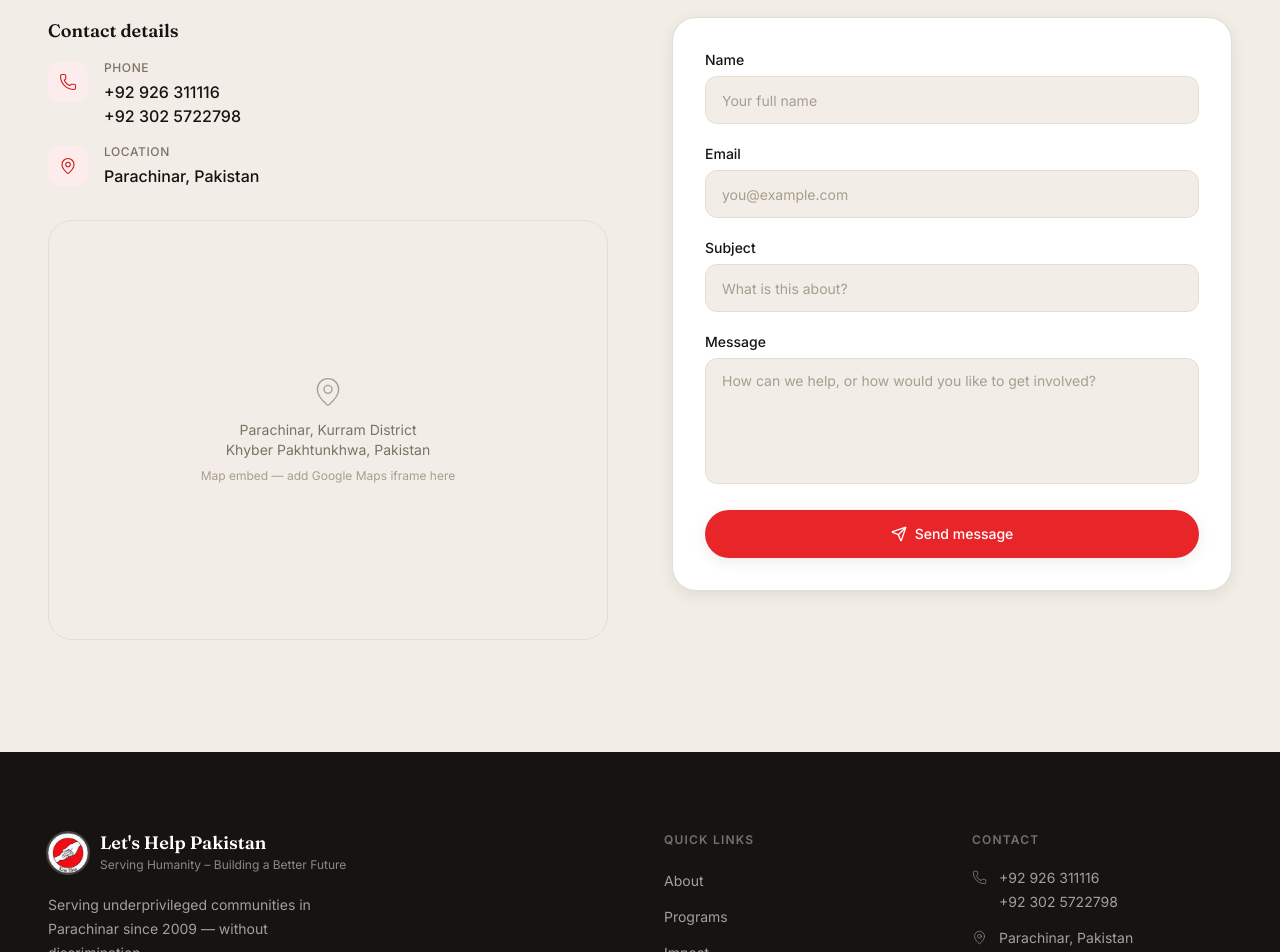
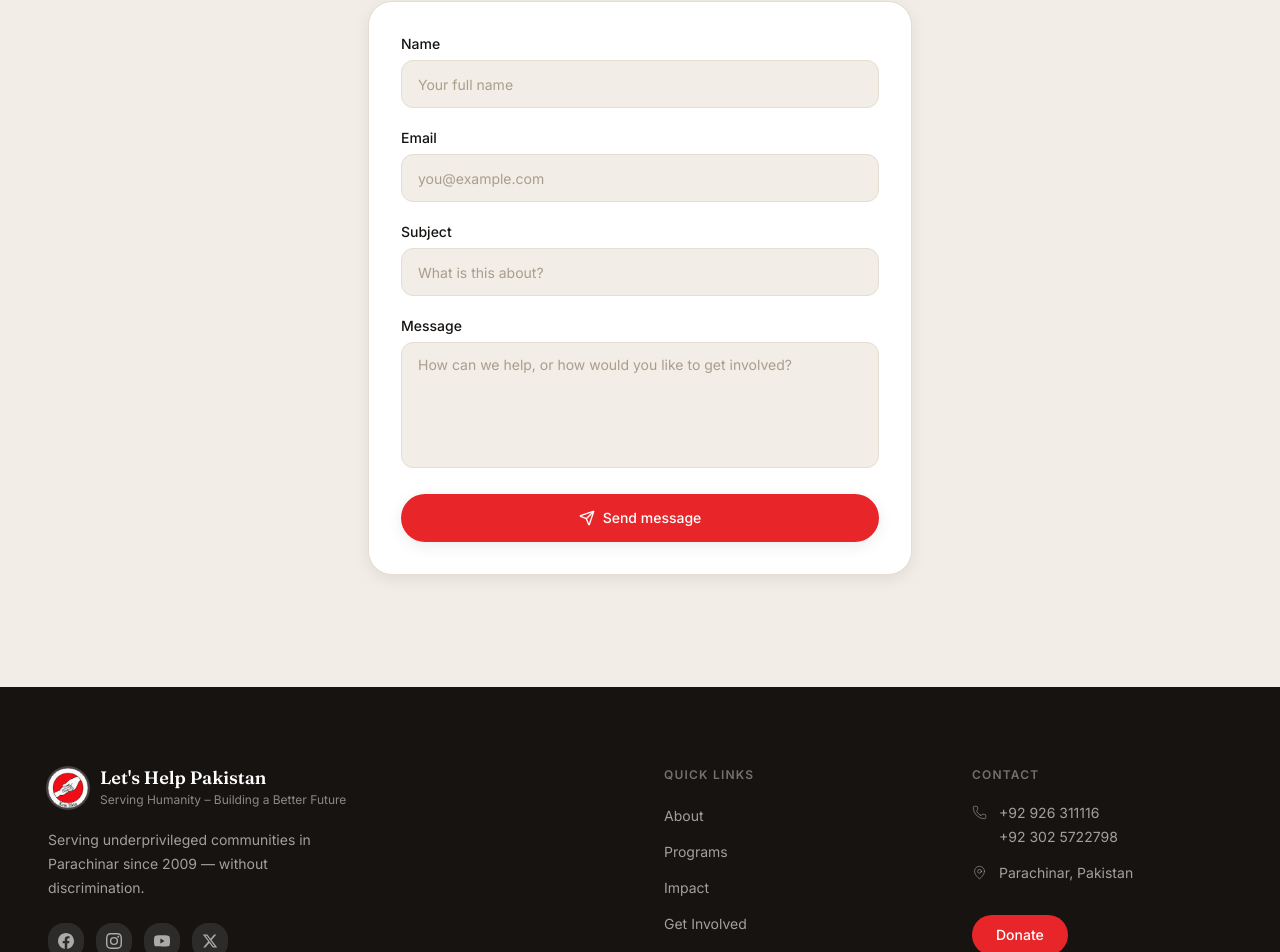
Before and after one commit to diya-noor/letshelppakistan, a Next.js app: page / in a window 1280 px wide. Shown: the part 6747-7699 px from the top of the page. Built offline with nearby package versions, Linux system fonts and the light colour scheme.

Commit message:
Contact form only with WhatsApp send + real social icons in footer

```diff
--- a/components/contact.tsx
+++ b/components/contact.tsx
@@ -1,75 +1,37 @@
 "use client";
 
-import { Phone, MapPin, Send } from "lucide-react";
-import { brand } from "@/data/content";
+import { Send } from "lucide-react";
 import { FadeIn } from "./motion-wrapper";
 
 export function Contact() {
+  const handleSubmit = (e: React.FormEvent<HTMLFormElement>) => {
+    e.preventDefault();
+    const form = e.currentTarget;
+    const data = new FormData(form);
+
+    const name = data.get("name") as string;
+    const email = data.get("email") as string;
+    const subject = data.get("subject") as string;
+    const message = data.get("message") as string;
+
+    const text = `*New Contact Message*%0A%0A*Name:* ${encodeURIComponent(name)}%0A*Email:* ${encodeURIComponent(email)}%0A*Subject:* ${encodeURIComponent(subject)}%0A*Message:* ${encodeURIComponent(message)}`;
+
+    window.open(`https://wa.me/923025722798?text=${text}`, "_blank");
+  };
+
   return (
     <section id="contact" aria-labelledby="contact-heading" className="py-16 md:py-28 bg-[var(--color-stone-100)]">
-      <div className="mx-auto max-w-[1280px] px-6 md:px-12">
-        <FadeIn className="mb-14">
-          <p className="eyebrow mb-3">Get in touch</p>
-          <h2 id="contact-heading" className="h2 text-[var(--color-foreground)]">
+      <div className="mx-auto max-w-[640px] px-6 md:px-12">
+        <FadeIn className="mb-10">
+          <p className="eyebrow mb-3 text-center">Get in touch</p>
+          <h2 id="contact-heading" className="h2 text-[var(--color-foreground)] text-center">
             We&apos;d love to hear from you.
           </h2>
         </FadeIn>
 
-        <div className="grid md:grid-cols-2 gap-10 md:gap-16 items-start">
-          {/* Info */}
         <FadeIn delay={0.1}>
-            <div className="flex flex-col gap-8">
-              <div>
-                <h3 className="font-display text-[1.125rem] font-semibold text-[var(--color-foreground)] mb-4">
-                  Contact details
-                </h3>
-                <ul className="space-y-4">
-                  <li className="flex items-start gap-4">
-                    <div className="w-10 h-10 rounded-xl bg-[var(--color-red-50)] flex items-center justify-center shrink-0 mt-0.5">
-                      <Phone size={18} className="text-[var(--color-primary-600)]" strokeWidth={1.5} />
-                    </div>
-                    <div>
-                      <p className="text-xs text-[var(--color-stone-500)] font-medium uppercase tracking-wider mb-1">Phone</p>
-                      <a href={`tel:${brand.phone1}`} className="block text-[var(--color-foreground)] font-medium hover:text-[var(--color-primary-600)] transition-colors">
-                        {brand.phone1}
-                      </a>
-                      <a href={`tel:${brand.phone2}`} className="block text-[var(--color-foreground)] font-medium hover:text-[var(--color-primary-600)] transition-colors">
-                        {brand.phone2}
-                      </a>
-                    </div>
-                  </li>
-                  <li className="flex items-start gap-4">
-                    <div className="w-10 h-10 rounded-xl bg-[var(--color-red-50)] flex items-center justify-center shrink-0 mt-0.5">
-                      <MapPin size={18} className="text-[var(--color-primary-600)]" strokeWidth={1.5} />
-                    </div>
-                    <div>
-                      <p className="text-xs text-[var(--color-stone-500)] font-medium uppercase tracking-wider mb-1">Location</p>
-                      <p className="text-[var(--color-foreground)] font-medium">{brand.location}</p>
-                    </div>
-                  </li>
-                </ul>
-              </div>
-
-              {/* Map placeholder */}
-              <div className="rounded-[24px] overflow-hidden border border-[var(--color-border)] aspect-[4/3] bg-[var(--color-muted)] flex items-center justify-center">
-                <div className="text-center px-6">
-                  <MapPin size={32} className="text-[var(--color-stone-400)] mx-auto mb-3" strokeWidth={1} />
-                  <p className="text-sm text-[var(--color-stone-500)]">
-                    Parachinar, Kurram District<br />Khyber Pakhtunkhwa, Pakistan
-                  </p>
-                  <p className="text-xs text-[var(--color-stone-400)] mt-2">
-                    {/* PLACEHOLDER: Replace with embedded Google Map */}
-                    Map embed — add Google Maps iframe here
-                  </p>
-                </div>
-              </div>
-            </div>
-          </FadeIn>
-
-          {/* Form (UI only) */}
-          <FadeIn delay={0.2}>
           <form
-              onSubmit={(e) => e.preventDefault()}
+            onSubmit={handleSubmit}
             aria-label="Contact form"
             className="bg-[var(--color-card)] rounded-[24px] p-8 border border-[var(--color-border)] shadow-[var(--shadow-md)]"
           >
@@ -80,6 +42,7 @@ export function Contact() {
                 </label>
                 <input
                   id="name"
+                  name="name"
                   type="text"
                   required
                   placeholder="Your full name"
@@ -92,6 +55,7 @@ export function Contact() {
                 </label>
                 <input
                   id="email"
+                  name="email"
                   type="email"
                   required
                   placeholder="you@example.com"
@@ -104,6 +68,7 @@ export function Contact() {
                 </label>
                 <input
                   id="subject"
+                  name="subject"
                   type="text"
                   required
                   placeholder="What is this about?"
@@ -116,6 +81,7 @@ export function Contact() {
                 </label>
                 <textarea
                   id="message"
+                  name="message"
                   required
                   rows={5}
                   placeholder="How can we help, or how would you like to get involved?"
@@ -133,7 +99,6 @@ export function Contact() {
           </form>
         </FadeIn>
       </div>
-      </div>
     </section>
   );
 }
--- a/components/footer.tsx
+++ b/components/footer.tsx
@@ -4,10 +4,42 @@ import { Phone, MapPin } from "lucide-react";
 import { brand, nav } from "@/data/content";
 
 const socials = [
-  { label: "Facebook", href: "#" },
-  { label: "X / Twitter", href: "#" },
-  { label: "Instagram", href: "#" },
-  { label: "YouTube", href: "#" },
+  {
+    label: "Facebook",
+    href: "https://facebook.com",
+    icon: (
+      <svg viewBox="0 0 24 24" fill="currentColor" className="w-4 h-4">
+        <path d="M24 12.073c0-6.627-5.373-12-12-12s-12 5.373-12 12c0 5.99 4.388 10.954 10.125 11.854v-8.385H7.078v-3.47h3.047V9.43c0-3.007 1.792-4.669 4.533-4.669 1.312 0 2.686.235 2.686.235v2.953H15.83c-1.491 0-1.956.925-1.956 1.874v2.25h3.328l-.532 3.47h-2.796v8.385C19.612 23.027 24 18.062 24 12.073z" />
+      </svg>
+    ),
+  },
+  {
+    label: "Instagram",
+    href: "https://instagram.com",
+    icon: (
+      <svg viewBox="0 0 24 24" fill="currentColor" className="w-4 h-4">
+        <path d="M12 2.163c3.204 0 3.584.012 4.85.07 3.252.148 4.771 1.691 4.919 4.919.058 1.265.069 1.645.069 4.849 0 3.205-.012 3.584-.069 4.849-.149 3.225-1.664 4.771-4.919 4.919-1.266.058-1.644.07-4.85.07-3.204 0-3.584-.012-4.849-.07-3.26-.149-4.771-1.699-4.919-4.92-.058-1.265-.07-1.644-.07-4.849 0-3.204.013-3.583.07-4.849.149-3.227 1.664-4.771 4.919-4.919 1.266-.057 1.645-.069 4.849-.069zM12 0C8.741 0 8.333.014 7.053.072 2.695.272.273 2.69.073 7.052.014 8.333 0 8.741 0 12c0 3.259.014 3.668.072 4.948.2 4.358 2.618 6.78 6.98 6.98C8.333 23.986 8.741 24 12 24c3.259 0 3.668-.014 4.948-.072 4.354-.2 6.782-2.618 6.979-6.98.059-1.28.073-1.689.073-4.948 0-3.259-.014-3.667-.072-4.947-.196-4.354-2.617-6.78-6.979-6.98C15.668.014 15.259 0 12 0zm0 5.838a6.162 6.162 0 100 12.324 6.162 6.162 0 000-12.324zM12 16a4 4 0 110-8 4 4 0 010 8zm6.406-11.845a1.44 1.44 0 100 2.881 1.44 1.44 0 000-2.881z" />
+      </svg>
+    ),
+  },
+  {
+    label: "YouTube",
+    href: "https://youtube.com",
+    icon: (
+      <svg viewBox="0 0 24 24" fill="currentColor" className="w-4 h-4">
+        <path d="M23.498 6.186a3.016 3.016 0 0 0-2.122-2.136C19.505 3.545 12 3.545 12 3.545s-7.505 0-9.377.505A3.017 3.017 0 0 0 .502 6.186C0 8.07 0 12 0 12s0 3.93.502 5.814a3.016 3.016 0 0 0 2.122 2.136c1.871.505 9.376.505 9.376.505s7.505 0 9.377-.505a3.015 3.015 0 0 0 2.122-2.136C24 15.93 24 12 24 12s0-3.93-.502-5.814zM9.545 15.568V8.432L15.818 12l-6.273 3.568z" />
+      </svg>
+    ),
+  },
+  {
+    label: "Twitter",
+    href: "https://x.com",
+    icon: (
+      <svg viewBox="0 0 24 24" fill="currentColor" className="w-4 h-4">
+        <path d="M18.244 2.25h3.308l-7.227 8.26 8.502 11.24H16.17l-5.214-6.817L4.99 21.75H1.68l7.73-8.835L1.254 2.25H8.08l4.713 6.231zm-1.161 17.52h1.833L7.084 4.126H5.117z" />
+      </svg>
+    ),
+  },
 ];
 
 export function Footer() {
@@ -41,14 +73,16 @@ export function Footer() {
 
             {/* Social links */}
             <div className="flex gap-3 mt-6">
-              {socials.map(({ label, href }) => (
+              {socials.map(({ label, href, icon }) => (
                 <a
                   key={label}
                   href={href}
+                  target="_blank"
+                  rel="noopener noreferrer"
                   aria-label={`${brand.name} on ${label}`}
-                  className="w-9 h-9 rounded-lg bg-white/10 flex items-center justify-center text-white/60 hover:bg-(--color-primary) hover:text-white transition-all duration-200 text-[10px] font-bold"
+                  className="w-9 h-9 rounded-lg bg-white/10 flex items-center justify-center text-white/60 hover:bg-(--color-primary) hover:text-white transition-all duration-200"
                 >
-                  {label.slice(0, 1)}
+                  {icon}
                 </a>
               ))}
             </div>
```
Lines whose indentation alone changed are shown as unchanged.
